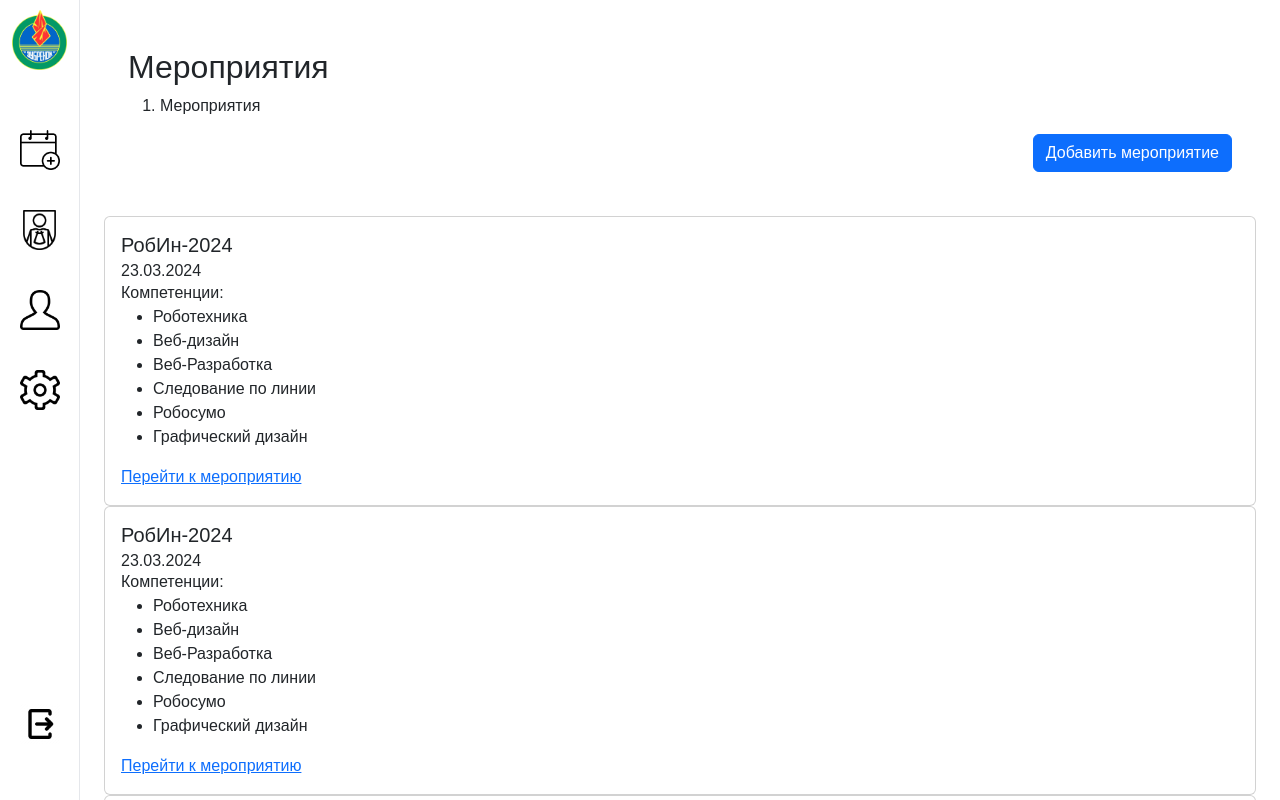
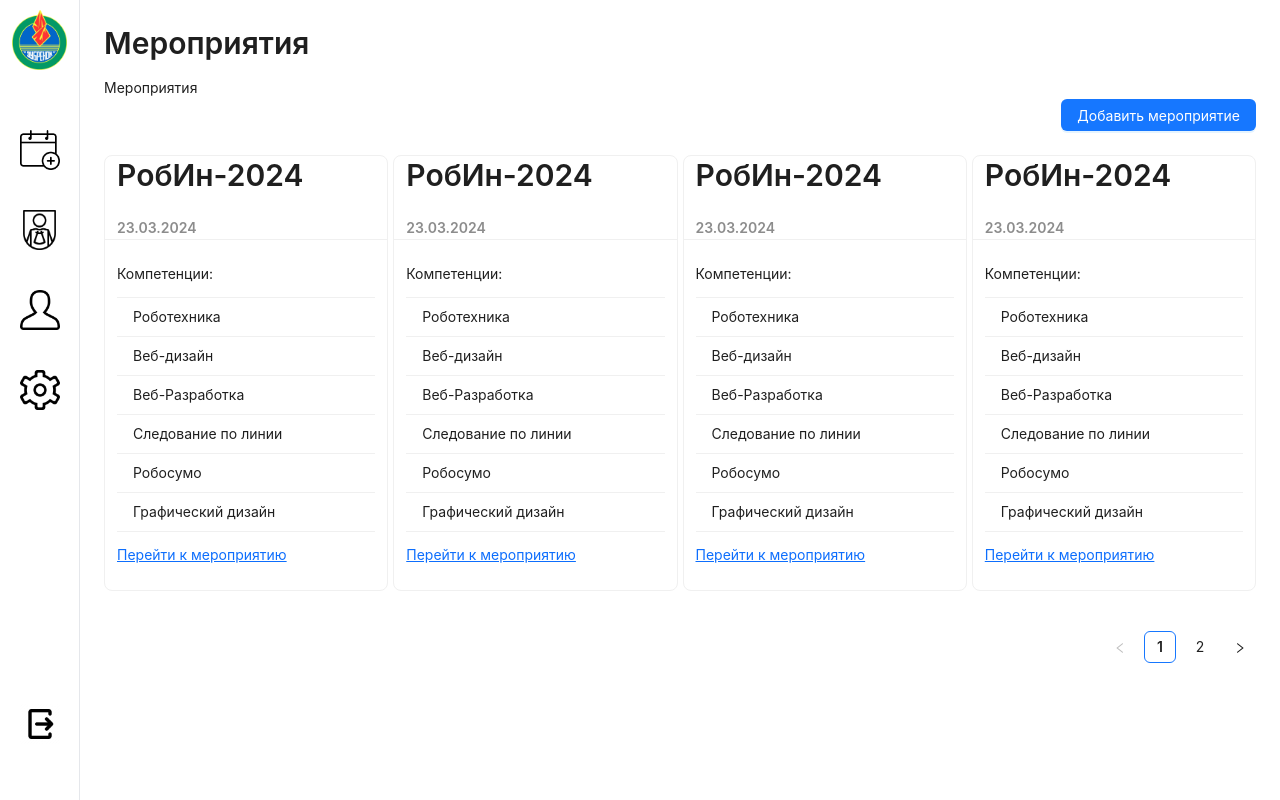
Before and after one commit to CultDog/TournamentFrontend, a React app: page /admin/events in a window 1280 px wide. Built offline with nearby package versions, Linux system fonts and the light colour scheme.

Commit message:
events.page

```diff
--- a/src/components/events/events.jsx
+++ b/src/components/events/events.jsx
@@ -1,52 +1,150 @@
-import './sass/events.scss';
-import EventBlock from './event-block.jsx';
-import AdminPanelControls from "../admin-panel/admin-panel-controls.jsx";
-import Button from "@components/UI/button/button.jsx";
+import { Button, Typography, Breadcrumb, Card, Space, List } from 'antd';
+import { Link } from 'react-router-dom';
+
+const {Title,Text} = Typography;
 
 function Events(){
-    return(
-        <div>
-            <div class="admin-panel__content">
-                <h2>Мероприятия</h2>
 
-                <nav aria-label="breadcrumb">
-                    <ol class="breadcrumb mt-3">
-                        <li class="breadcrumb-item active" aria-current="page">Мероприятия</li>
-                    </ol>
-                </nav>
+    const events = [
+        {
+          key  : '1',
+          title: 'РобИн-2024',
+          date : '23.03.2024',
+          compitations : [
+            'Роботехника',
+            'Веб-дизайн' ,
+            'Веб-Разработка',
+            'Следование по линии',
+            'Робосумо',
+            'Графический дизайн'
+          ]
+        },
+        {
+            key  : '2',
+            title: 'РобИн-2024',
+            date : '23.03.2024',
+            compitations : [
+              'Роботехника',
+              'Веб-дизайн' ,
+              'Веб-Разработка',
+              'Следование по линии',
+              'Робосумо',
+              'Графический дизайн'
+            ]
+        },
+        {
+            key  : '3',
+            title: 'РобИн-2024',
+            date : '23.03.2024',
+            compitations : [
+              'Роботехника',
+              'Веб-дизайн' ,
+              'Веб-Разработка',
+              'Следование по линии',
+              'Робосумо',
+              'Графический дизайн'
+            ]
+        },
+        {
+            key  : '4',
+            title: 'РобИн-2024',
+            date : '23.03.2024',
+            compitations : [
+              'Роботехника',
+              'Веб-дизайн' ,
+              'Веб-Разработка',
+              'Следование по линии',
+              'Робосумо',
+              'Графический дизайн'
+            ]
+        },
+        {
+            key  : '5',
+            title: 'РобИн-2024',
+            date : '23.03.2024',
+            compitations : [
+              'Роботехника',
+              'Веб-дизайн' ,
+              'Веб-Разработка',
+              'Следование по линии',
+              'Робосумо',
+              'Графический дизайн'
+            ]
+        },
+        {
+            key  : '5',
+            title: 'РобИн-2024',
+            date : '23.03.2024',
+            compitations : [
+              'Роботехника',
+              'Веб-дизайн' ,
+              'Веб-Разработка',
+              'Следование по линии',
+              'Робосумо',
+              'Графический дизайн'
+            ]
+        },
+      ];
 
-                <AdminPanelControls>
-                    <Button>Добавить мероприятие</Button>
-                </AdminPanelControls>
+        const EventsList = events.map((event, index) => {
+        return(
+            <Card
+            key={index}
+            size="small"
+            title = {<Space direction="vertical">
+                        <Title level={2}>{event.title}</Title>
+                        <Text type="secondary">{event.date}</Text>
+                     </Space>
+                    }
+            >
+                <List
+                    size="small"
+                    header = {<Text>Компетенции: </Text>}
+                    footer = {<Link to = {""}>Перейти к мероприятию</Link>}
+                    dataSource={event.compitations}
+                    renderItem={(item) => (
+                        <List.Item>
+                            {item}
+                        </List.Item>
+                    )}
+                />
+            </Card>
+        )
+   })
+   const eventslist = EventsList;
+   return(
+        <Space direction="vertical" size="large" style={{ display: 'flex' }}>
+            <div>
+                <>
+                    <Title level={2}>Мероприятия</Title>
+                    <Breadcrumb
+                        items={[
+                        {
+                            title: 'Мероприятия'
+                        }]}
+                    />
+                </>
+                <Button type="primary" style={{float : "right"}}>Добавить мероприятие</Button>
             </div>
-
-            <div>
-            <EventBlock
-                name = 'РобИн-2024'
-                date = '23.03.2024'
-                link = ''
-                compitations = {['Роботехника', 'Веб-дизайн' , 'Веб-Разработка',
-                                 'Следование по линии', 'Робосумо', 'Графический дизайн']}
+            <List
+            grid={{ gutter: 5, column: 4 }}
+            pagination={{
+                onChange: (page) => {
+                    console.log(page);
+                  },
+                pageSize : 4,
+                position : "bottom",
+                align    : "end",
+              }}
+            dataSource={eventslist}
+            renderItem={(item) => (
+                <List.Item>
+                    {item}
+                </List.Item>
+            )}
             />
-
-            <EventBlock
-                name = 'РобИн-2024'
-                date = '23.03.2024'
-                link = ''
-                compitations = {['Роботехника', 'Веб-дизайн' , 'Веб-Разработка',
-                'Следование по линии', 'Робосумо', 'Графический дизайн']}
-            />
-
-            <EventBlock
-                name = 'РобИн-2024'
-                date = '23.03.2024'
-                link = ''
-                compitations = {['Роботехника', 'Веб-дизайн' , 'Веб-Разработка',
-                'Следование по линии', 'Робосумо', 'Графический дизайн']}
-            />
-            </div>
-        </div>
-    )
+        </Space>
+   );
 }
 
 export default Events;
```
Also changed, not shown: src/components/user-settings/user-settings.jsx (+182 -78 lines).
